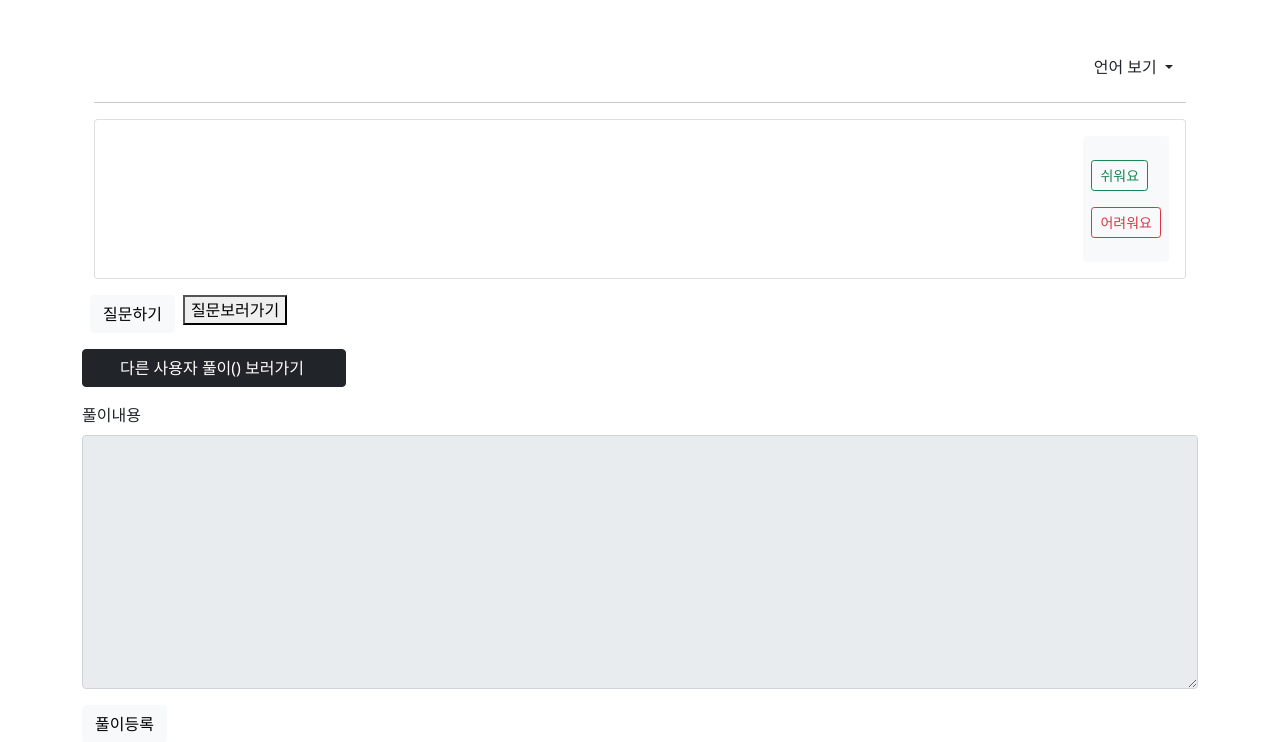
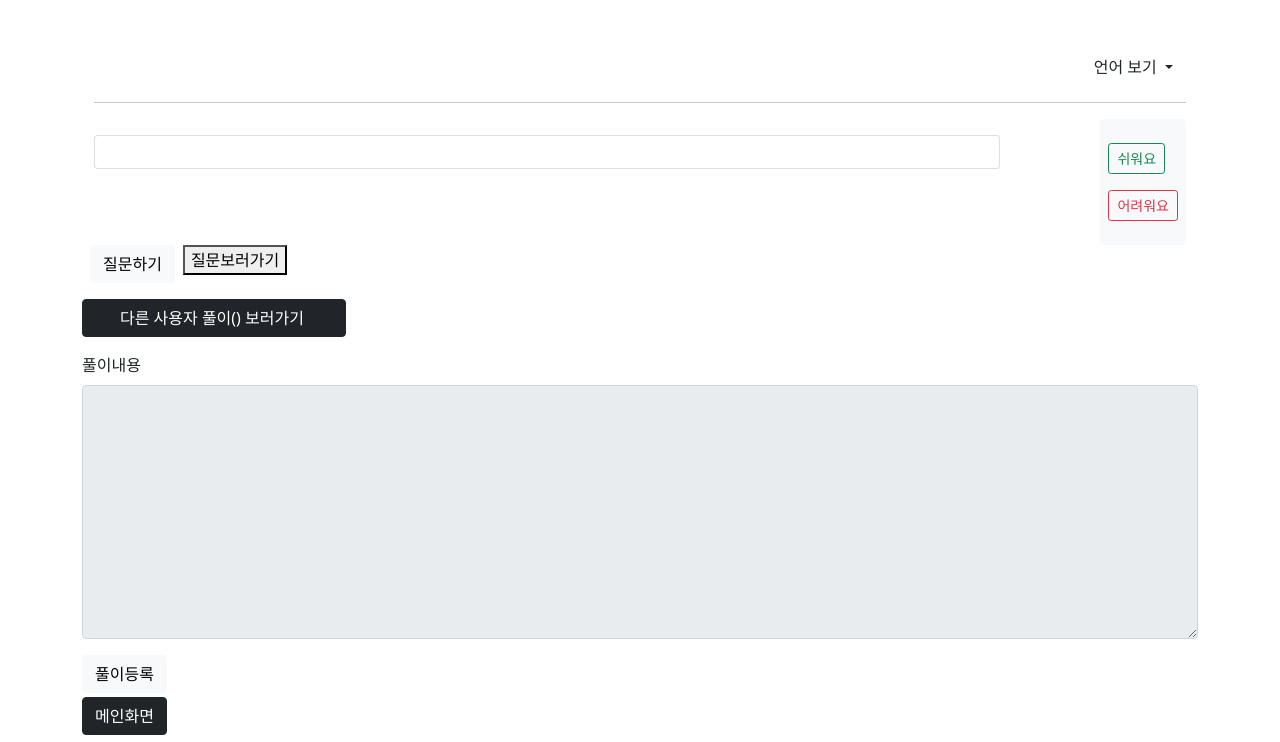
Before and after one commit to IoT-WebInterface-Prj1/cojung, a Django app: template templates/cojung/problem.html in a window 1280 px wide. Shown: the part 56-798 px from the top of the page. Run offline with Django 4.2, Linux system fonts and the light colour scheme; the template is opened without the code that fills it, so the values that code supplies are empty; some libraries are stand-ins or nearby versions.

Commit message:
Co-authored-by: Kang1214 <Kang1214@users.noreply.github.com> Co-authored-by: CHANGHYEONK <CHANGHYEONK@users.noreply.github.com>문제창 오류 수정

```diff
--- a/templates/cojung/problem.html
+++ b/templates/cojung/problem.html
@@ -29,7 +29,7 @@
         <button type="button" class="btn dropdown-toggle" data-toggle="dropdown">
           언어 보기
         </button>
-        <div class="dropdown-menu">
+        <div class="dropdown-menu"  style = 'max-height : 150px; overflow:auto;'>
           {% if problem.language.count > 0 %}
             {% for lang in problem.language.all %}
               <span class="dropdown-item-text">{{lang.name}}</span>
@@ -42,20 +42,19 @@
     </div>
     <hr>
 
-    <div class="card my-3">
-      <div class="card-body">
-        <div class="d-flex justify-content-between">
-          <div class="card-text">
-            {{ problem.content|mark }}
+    <div class="row">
+      <div class="col-10">
+        <div class="card my-3">
+          <div class="card-body">
+            <div class="card-text" style = 'z-index: 1;'>
+              {{ problem.content|mark }}
+            </div>
           </div>
-
+        </div>
+      </div>
+      <div class="col-2" style = 'z-index: 2;'>
+        <div class="d-flex justify-content-end">
           <div>
-            <!-- txt 파일 보기 -->
-            {% if problem.txtfile %}
-              <div>
-                <a href="{{ problem.txtfile.url }}" class="btn btn-outline-primary mb-2" target = "_blank"><i class="fa-regular fa-file"></i> 파일보기</a>
-              </div>
-            {% endif %}
             <div class="badge bg-light text-dark p-2 text-start">
               <div class="mb-2">{{ problem.user.username }}</div>
               <div>{{ problem.create_date }}</div>
@@ -92,11 +91,19 @@
                   </div>
                 </div>
               </div>
-            </div>
+              <!-- txt 파일 보기 -->
+              {% if problem.txtfile %}
+                <div class = 'mt-2'>
+                  <a href="{{ problem.txtfile.url }}" class="btn btn-outline-primary mb-2" target = "_blank"><i class="fa-regular fa-file"></i> 파일보기</a>
+                </div>
+              {% endif %}
+            </div> <!--파일, user정보-->
           </div>
         </div>
       </div>
     </div>
+
+
 
     <div class="btn-group">
       <form action="{% url 'cojung:create_question_problem'  problem.id %}" method="post">
--- a/templates/cojung/problem_list_main.html
+++ b/templates/cojung/problem_list_main.html
@@ -53,7 +53,7 @@
             언어
           </button>
           <form id = 'langform' name = 'lang' action = "{% url 'cojung:index' %}" method = 'get'>
-            <div class="dropdown-menu">
+            <div class="dropdown-menu" style = 'max-height : 150px; overflow:auto;'>
               {% for lang in langAllLst %}
                 <label class = 'dropdown-item form-check-label'>
                   <input type='checkbox' class = 'form-check-input check-lang' value = {{lang.name}} name = 'lang' {% if lang.name in langLst %} checked {% endif %}> {{lang.name}}
@@ -96,6 +96,7 @@
                       <div class = 'col-7'>
                         <h2 class="card-title mb-3" style = "overflow: hidden; white-space: normal;
                         display : -webkit-box; -webkit-line-clamp : 1; -webkit-box-orient : vertical; width: 250px;">
+                        {% if problem.txtfile %}<span class="badge-light"><i class="fa-regular fa-file-lines"></i></span> {% endif %}
                         {{problem.subject}}
                         </h2>
                         <p class="card-text" style = "overflow: hidden; white-space: normal;
```
